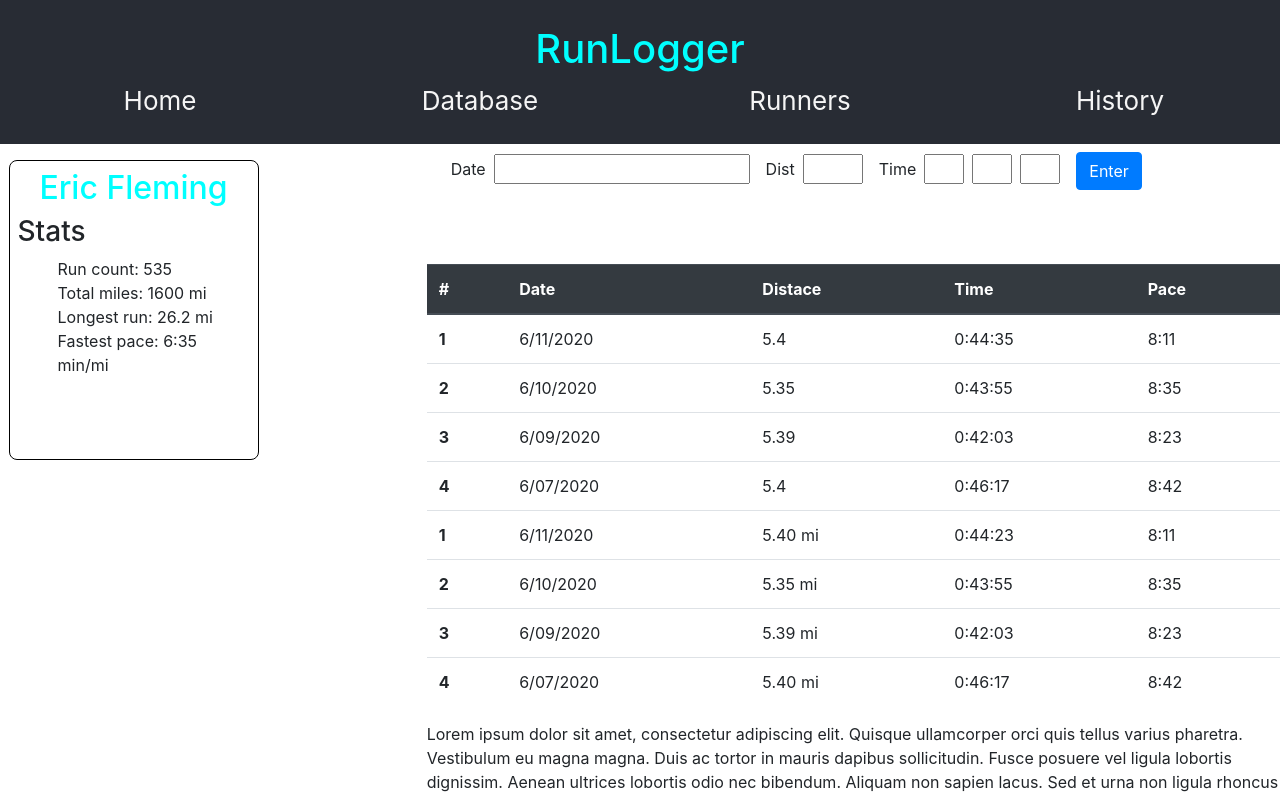
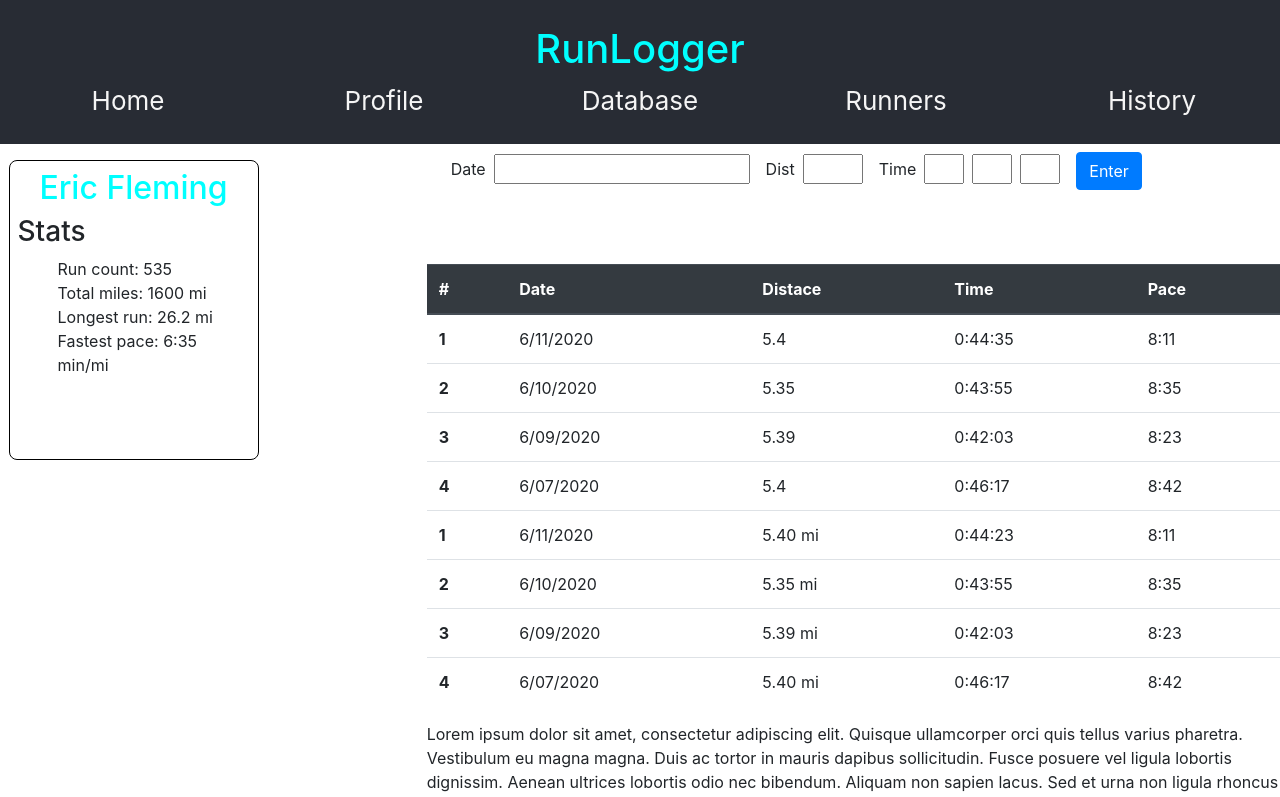
Before and after one commit to eric-fleming/RunLogger, a React (Create React App) app: page / in a window 1280 px wide. Shown: the top 797 px of the page. Built offline with nearby package versions, Linux system fonts and the light colour scheme.

Commit message:
added profile to site navigation

```diff
--- a/src/components/appheader/appheader.js
+++ b/src/components/appheader/appheader.js
@@ -9,6 +9,9 @@ function AppHeader() {
             <div class={styles.nav_menu}>
                 <div className={styles.nav_item}>
                     <Link className={styles.nav_text} to="/">Home</Link>
+                </div>
+                <div class={styles.nav_item}>
+                    <Link className={styles.nav_text} to="/Profile">Profile</Link>
                 </div>
                 <div className={styles.nav_item}>
                     <Link className={styles.nav_text} to="/database">Database</Link>
```
